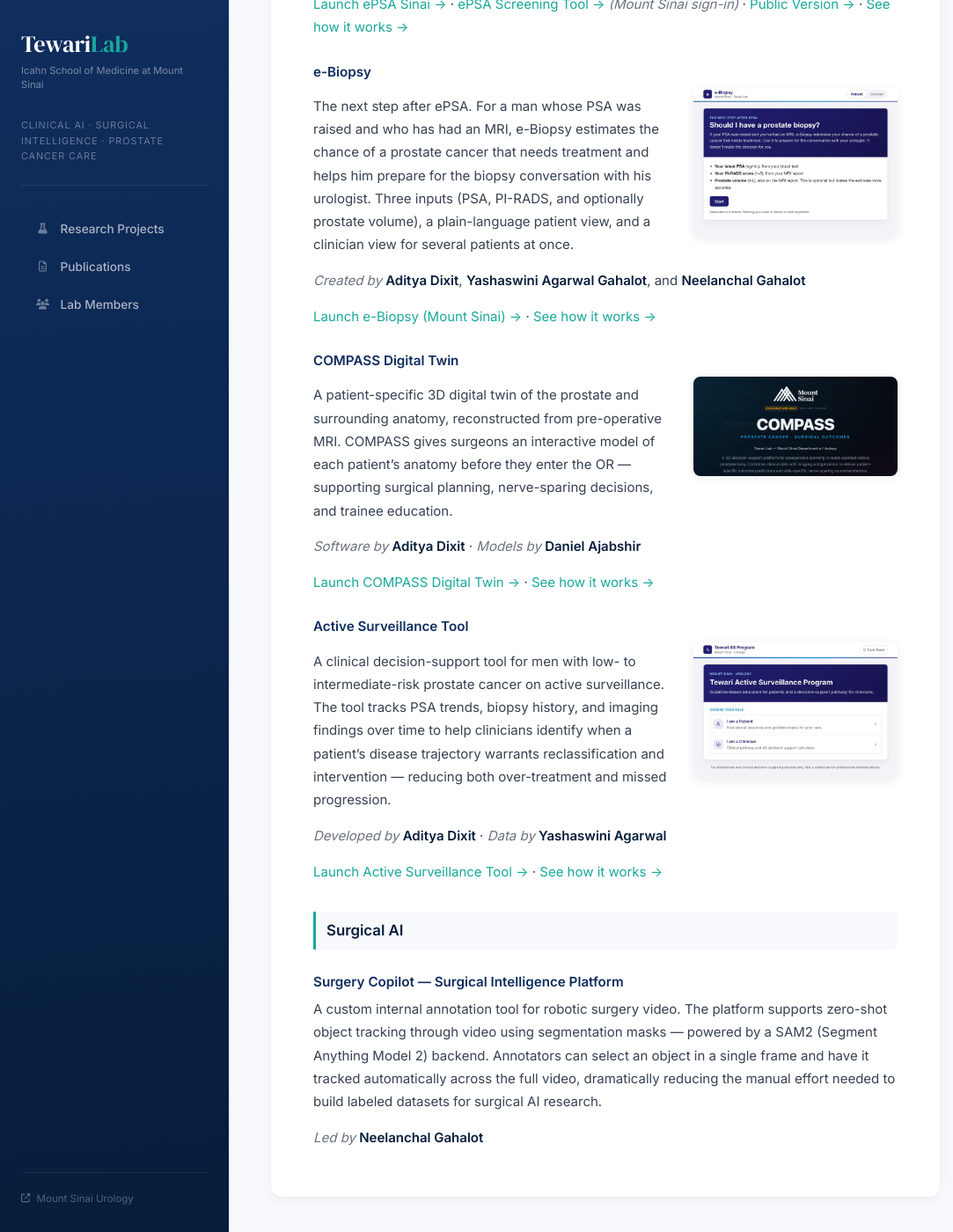
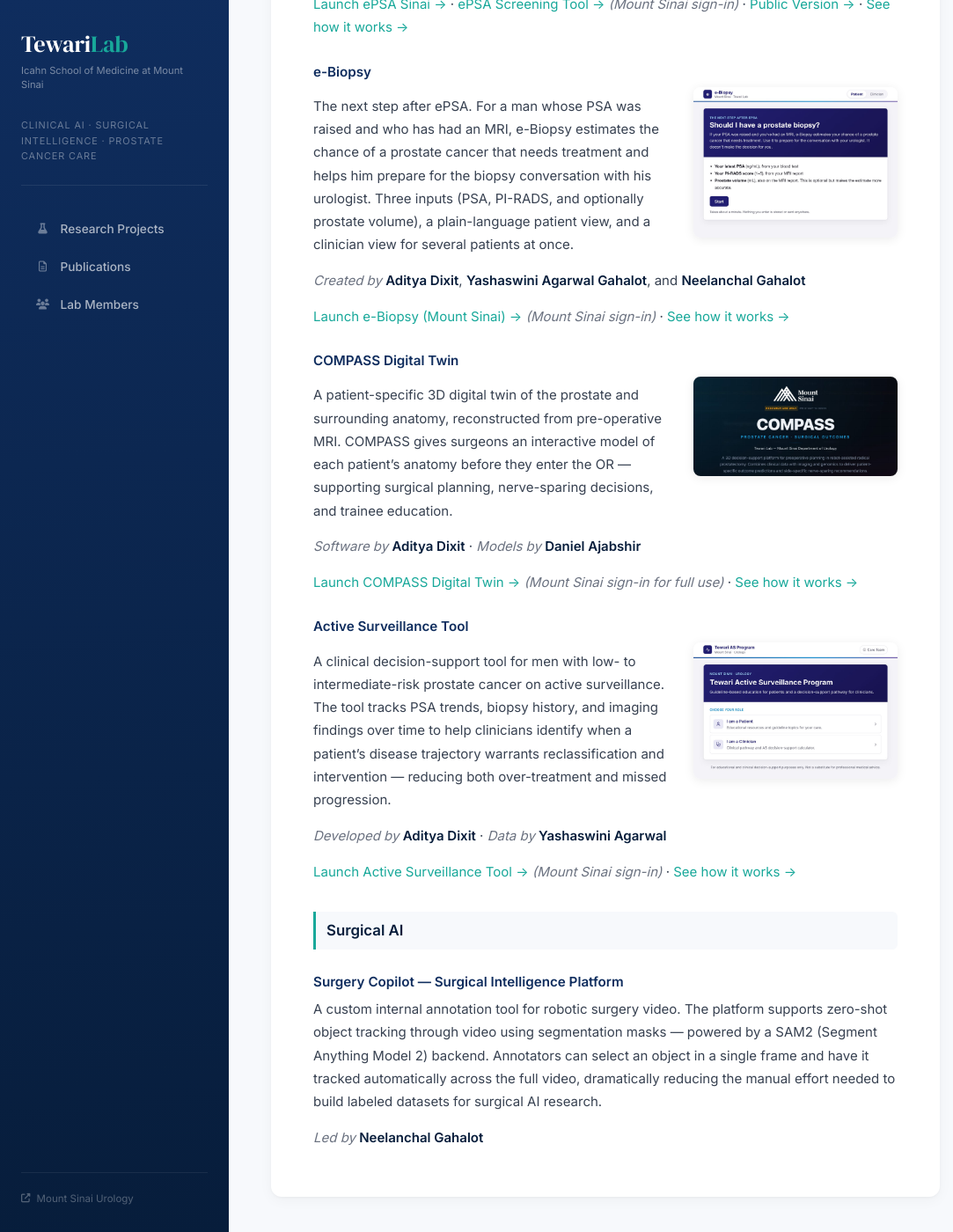
Before and after one commit to Urology-AI/urology-ai.github.io, a Jekyll site: the page built from projects/index.md, in a window 1280 px wide and 1400 px high, scrolled down 604 px. Shown: the whole window at 88% size, without its empty margins (0-1083 px from the left). Built offline with Jekyll 4.4.1, drawn with Linux system fonts in a browser that asks for light colours; our own code applies the rules of GitHub Pages for plain Markdown files.

Commit message:
Note Mount Sinai sign-in on e-Biopsy, Active Surveillance and COMPASS links
Co-Authored-By: Claude Opus 5.5 <noreply@anthropic.com>

```diff
--- a/projects/index.md
+++ b/projects/index.md
@@ -30,7 +30,7 @@ The next step after ePSA. For a man whose PSA was raised and who has had an MRI,
 
 *Created by* **Aditya Dixit**, **Yashaswini Agarwal Gahalot**, and **Neelanchal Gahalot**
 
-[Launch e-Biopsy (Mount Sinai) →](https://biopsy.urology.edu.eu.org/) · [See how it works →]({{ "/projects/e-biopsy/" | relative_url }})
+[Launch e-Biopsy (Mount Sinai) →](https://biopsy.urology.edu.eu.org/) *(Mount Sinai sign-in)* · [See how it works →]({{ "/projects/e-biopsy/" | relative_url }})
 
 ### COMPASS Digital Twin
 
@@ -40,7 +40,7 @@ A patient-specific 3D digital twin of the prostate and surrounding anatomy, reco
 
 *Software by* **Aditya Dixit** · *Models by* **Daniel Ajabshir**
 
-[Launch COMPASS Digital Twin →](https://urology-ai.github.io/digital-twin/) · [See how it works →]({{ "/projects/compass/" | relative_url }})
+[Launch COMPASS Digital Twin →](https://urology-ai.github.io/digital-twin/) *(Mount Sinai sign-in for full use)* · [See how it works →]({{ "/projects/compass/" | relative_url }})
 
 ### Active Surveillance Tool
 
@@ -50,7 +50,7 @@ A clinical decision-support tool for men with low- to intermediate-risk prostate
 
 *Developed by* **Aditya Dixit** · *Data by* **Yashaswini Agarwal**
 
-[Launch Active Surveillance Tool →](https://as.millionstrongmen.com/) · [See how it works →]({{ "/projects/active-surveillance/" | relative_url }})
+[Launch Active Surveillance Tool →](https://as.millionstrongmen.com/) *(Mount Sinai sign-in)* · [See how it works →]({{ "/projects/active-surveillance/" | relative_url }})
 
 ## Surgical AI
 
```
Also changed, not shown: projects/active-surveillance.md (+1 -1 lines), projects/compass.md (+1 -1 lines), projects/e-biopsy.md (+1 -1 lines).
